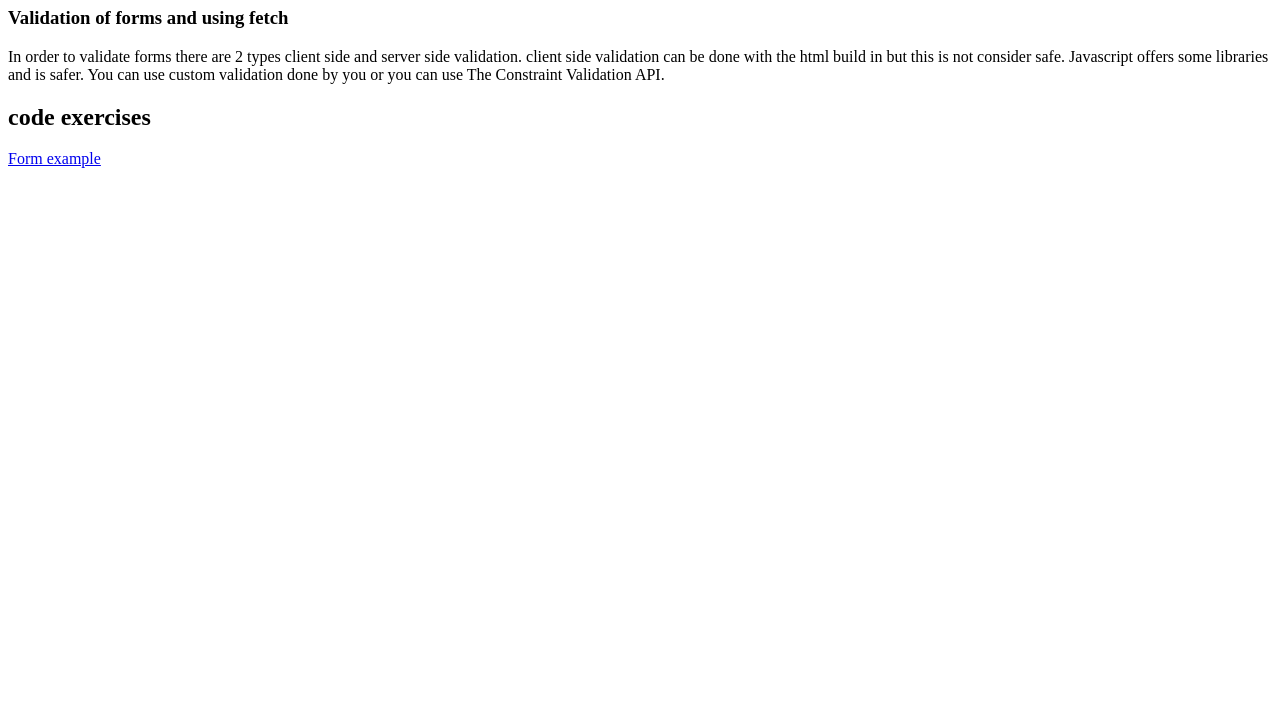
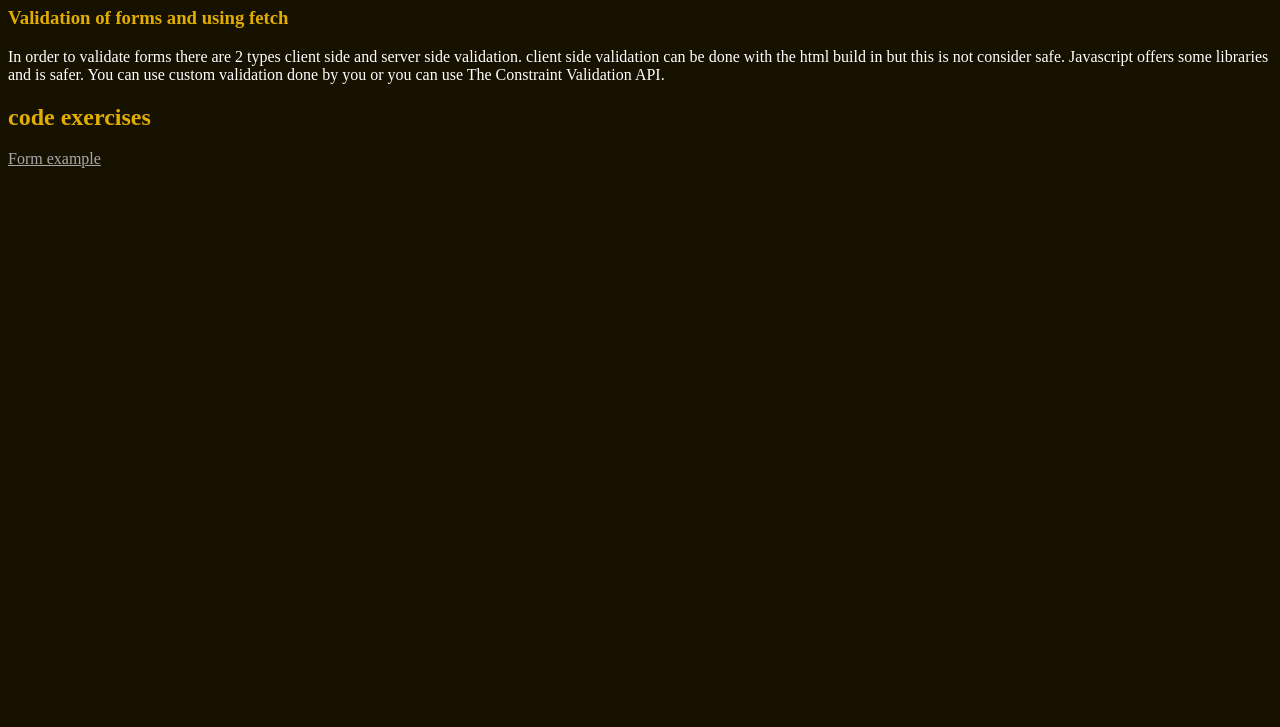
Before and after one commit to saulmacflores/WDD-330-portfolio, a plain HTML site: page week10/index.html in a window 1280 px wide. Shown: the part 73-800 px from the top of the page. Drawn offline with Linux system fonts and the light colour scheme; files that its build step writes are made by us from their sources; the site is published under a folder, as on GitHub Pages, so addresses that start at the root find nothing.

Commit message:
added css files to portfolio

```diff
--- /dev/null
+++ b/week1/styles.css
@@ -0,0 +1,12 @@
+h1,h2,h3{
+   color: #E1AD01;
+}
+body{
+    background-color: #171100;
+}
+a{
+    color: darkgrey;
+}
+p{
+    color: white;
+}
--- a/week10/index.html
+++ b/week10/index.html
@@ -4,7 +4,7 @@
     <meta charset="UTF-8" />
     <meta name="viewport" content="width=device-width, initial-scale=1.0" />
     <title>WDD 330 portfolio</title>
-    <link rel="stylesheet" href="/week3/styles.css" />
+    <link rel="stylesheet" href="styles.css" />
   </head>
   <body>
     <h1>week 10 notes</h1>
--- /dev/null
+++ b/week10/styles.css
@@ -0,0 +1,12 @@
+h1,h2,h3{
+   color: #E1AD01;
+}
+body{
+    background-color: #171100;
+}
+a{
+    color: darkgrey;
+}
+p{
+    color: white;
+}
--- /dev/null
+++ b/week2/styles.css
@@ -0,0 +1,12 @@
+h1,h2,h3{
+   color: #E1AD01;
+}
+body{
+    background-color: #171100;
+}
+a{
+    color: darkgrey;
+}
+p{
+    color: white;
+}
--- /dev/null
+++ b/week3/styles.css
@@ -0,0 +1,12 @@
+h1,h2,h3{
+   color: #E1AD01;
+}
+body{
+    background-color: #171100;
+}
+a{
+    color: darkgrey;
+}
+p{
+    color: white;
+}
--- /dev/null
+++ b/week4/styles.css
@@ -0,0 +1,12 @@
+h1,h2,h3{
+   color: #E1AD01;
+}
+body{
+    background-color: #171100;
+}
+a{
+    color: darkgrey;
+}
+p{
+    color: white;
+}
--- /dev/null
+++ b/week5/styles.css
@@ -0,0 +1,12 @@
+h1,h2,h3{
+   color: #E1AD01;
+}
+body{
+    background-color: #171100;
+}
+a{
+    color: darkgrey;
+}
+p{
+    color: white;
+}
--- /dev/null
+++ b/week7/styles.css
@@ -0,0 +1,12 @@
+h1,h2,h3{
+   color: #E1AD01;
+}
+body{
+    background-color: #171100;
+}
+a{
+    color: darkgrey;
+}
+p{
+    color: white;
+}
--- /dev/null
+++ b/week9/styles.css
@@ -0,0 +1,12 @@
+h1,h2,h3{
+   color: #E1AD01;
+}
+body{
+    background-color: #171100;
+}
+a{
+    color: darkgrey;
+}
+p{
+    color: white;
+}
```
Also changed, not shown: week2/index.html (+1 -1 lines), week4/index.html (+1 -1 lines), week5/index.html (+1 -1 lines), week7/index.html (+1 -1 lines), week8/index.html (+1 -1 lines), week9/index.html (+1 -1 lines).
